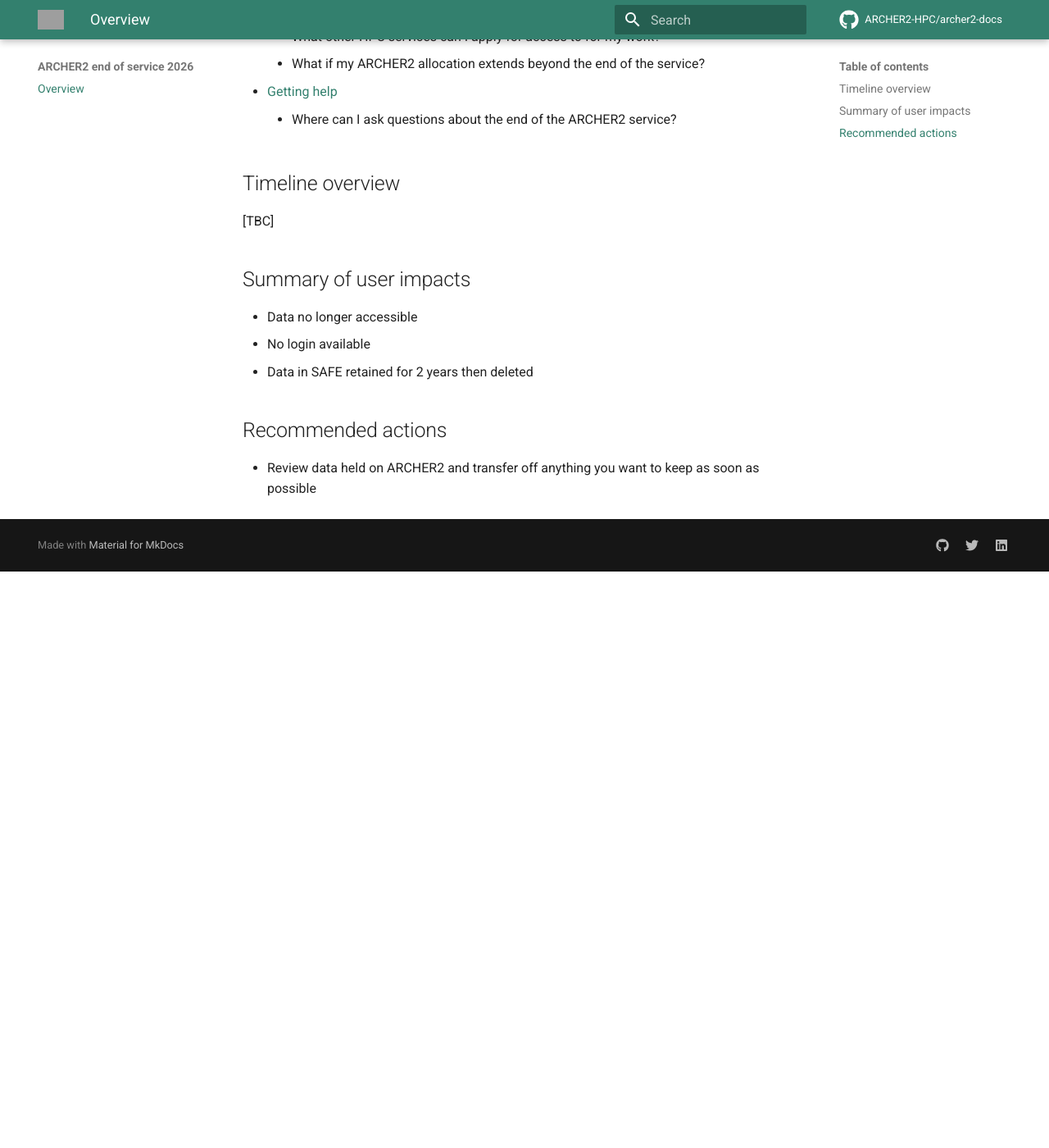
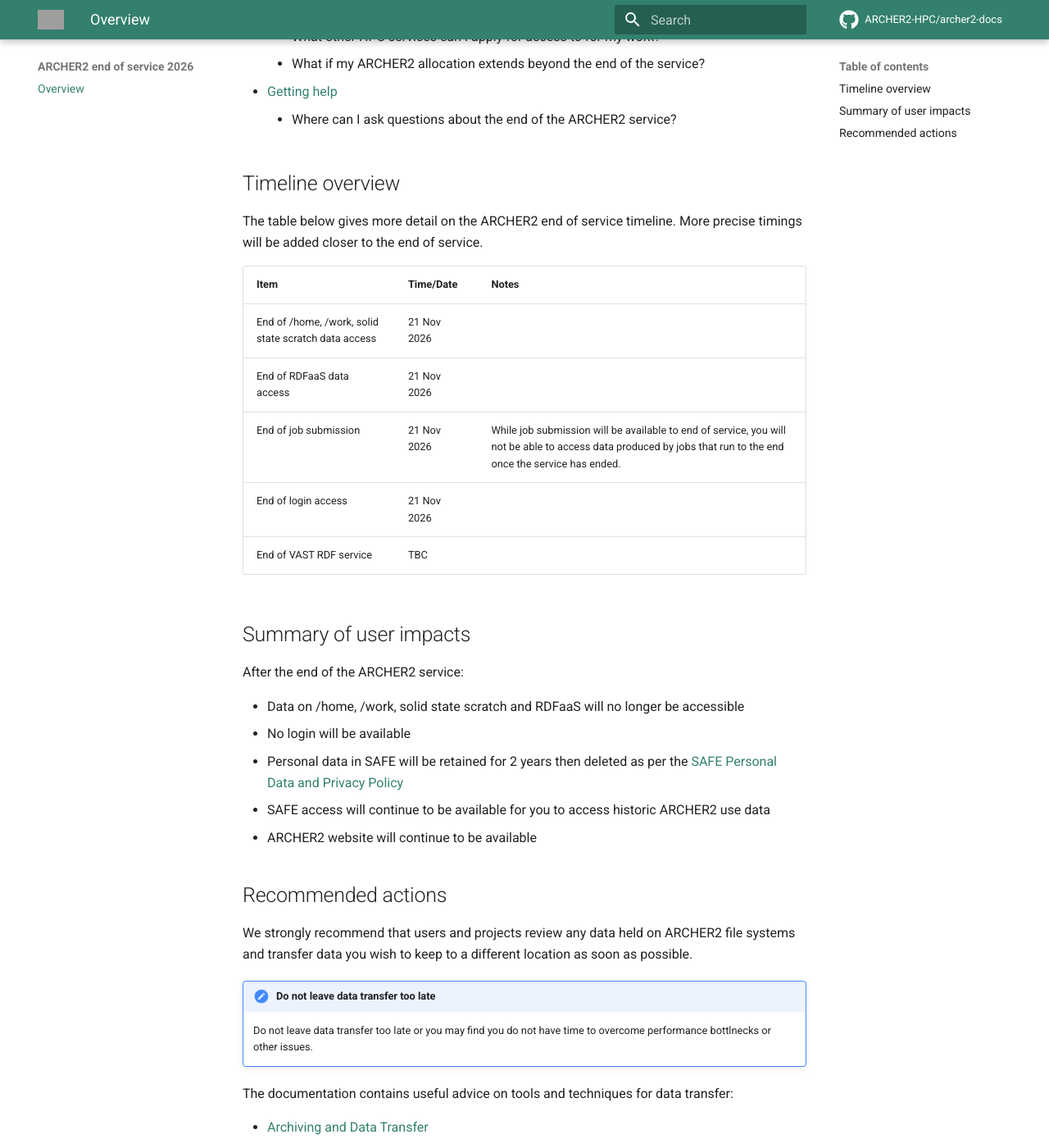
Before and after one commit to ARCHER2-HPC/archer2-docs, an MkDocs documentation site: the page built from docs/end-of-service-2026/index.md, in a window 1280 px wide and 1400 px high, scrolled down 1046 px. Shown: the whole window at 82% size. Built offline with MkDocs 1.6.1 and Material for MkDocs 9.7.7, drawn with Linux system fonts in a browser that asks for light colours; comment, search, counter and statistics services are not loaded; before the commit the page ends 1743 px from its top, so only the background shows below that; some of the changed text lies outside the part shown; grey boxes are pictures that could not be loaded.

Commit message:
Updates end of service docs

```diff
--- a/docs/end-of-service-2026/index.md
+++ b/docs/end-of-service-2026/index.md
@@ -36,15 +36,41 @@
 
 ## Timeline overview
 
-[TBC]
+The table below gives more detail on the ARCHER2 end of service timeline. More precise timings
+will be added closer to the end of service.
+
+| Item | Time/Date | Notes |
+|---|---|---|
+| End of /home, /work, solid state scratch data access | 21 Nov 2026 |  |
+| End of RDFaaS data access | 21 Nov 2026 |  |
+| End of job submission | 21 Nov 2026 | While job submission will be available to end of service, you will not be able to access data produced by jobs that run to the end once the service has ended. |
+| End of login access | 21 Nov 2026 |  |
+| End of VAST RDF service | TBC |  |
 
 ## Summary of user impacts
 
-- Data no longer accessible
-- No login available
-- Data in SAFE retained for 2 years then deleted
+After the end of the ARCHER2 service:
+
+- Data on /home, /work, solid state scratch and RDFaaS will no longer be accessible
+- No login will be available
+- Personal data in SAFE will be retained for 2 years then deleted as per the [SAFE Personal Data and Privacy Policy](https://www.archer2.ac.uk/about/policies/safe_privacy_policy.html)
+- SAFE access will continue to be available for you to access historic ARCHER2 use data
+- ARCHER2 website will continue to be available
 
 ## Recommended actions
 
-- Review data held on ARCHER2 and transfer off anything you want to keep as
-  soon as possible
+We strongly recommend that users and projects review any data held on ARCHER2 file systems and
+transfer data you wish to keep to a different location  as soon as possible.
+
+!!! important "Do not leave data transfer too late"
+    Do not leave data transfer too late or you may find you do not have time to overcome
+    performance bottlnecks or other issues.
+
+The documentation contains useful advice on tools and techniques for data transfer:
+
+- [Archiving and Data Transfer](https://docs.archer2.ac.uk/user-guide/data/#archiving-and-data-transfer)
+
+You may also be able to access the [VAST RDF service]() to store data beyond the lifetime of ARCHER2 for
+use on other UK national HPC facilities.
+
+If you have any questions about transferring data, please [contact the ARCHER2 Service Desk](https://www.archer2.ac.uk/support-access/servicedesk.html).
```
Also changed, not shown: other parts of docs/end-of-service-2026/index.md (+2 -2 lines).
